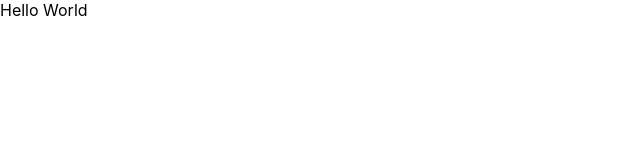
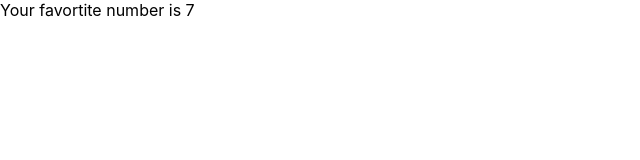
Before and after one commit to jaballogian/reactbootcamp, a React (Create React App) app: page / in a window 1280 px wide. Shown: the top 160 px of the page, without its empty margins (0-640 px from the left). Built offline with nearby package versions, Linux system fonts and the light colour scheme.

Commit message:
Module 2 - Reuseability/Module 6 - Challenge Higher Order Components (HOCs) https://scrimba.com/p/pKkLeTW/cGQegKtG

```diff
--- /dev/null
+++ b/src/Module 2 - Reuseability/Module 6 - Challenge Higher Order Components (HOCs)/App.js
@@ -0,0 +1,11 @@
+import React from 'react'
+import {withFavoriteNumber} from './withFavoriteNumber'
+
+function App(props){
+    console.log(props)
+    return(
+        <div>Your favortite number is {props.myFavoriteNumber}</div>
+    )
+}
+
+export default withFavoriteNumber(App)
--- /dev/null
+++ b/src/Module 2 - Reuseability/Module 6 - Challenge Higher Order Components (HOCs)/withFavoriteNumber.js
@@ -0,0 +1,9 @@
+import React from 'react'
+
+export function withFavoriteNumber(Component){
+    return function(props){
+        return(
+            <Component myFavoriteNumber={7} {...props}/>
+        )
+    }
+}
--- a/src/index.js
+++ b/src/index.js
@@ -3,12 +3,12 @@ import ReactDOM from 'react-dom';
 import './index.css';
 // import App from './App'; // default react App module
 // change this to import own react module
-import App from './Module 2 - Reuseability/Course 5 - Higher Order Components (HOCs) Part 2/App'
+import App from './Module 2 - Reuseability/Module 6 - Challenge Higher Order Components (HOCs)/App'
 import * as serviceWorker from './serviceWorker';
 
 ReactDOM.render(
   <React.StrictMode>
-    <App />
+    <App somePropHere="Hi there!"/>
   </React.StrictMode>,
   document.getElementById('root')
 );
```
Also changed, not shown: src/Module 2 - Reuseability/Module 6 - Challenge Higher Order Components (HOCs)/result page.jpg (added).
